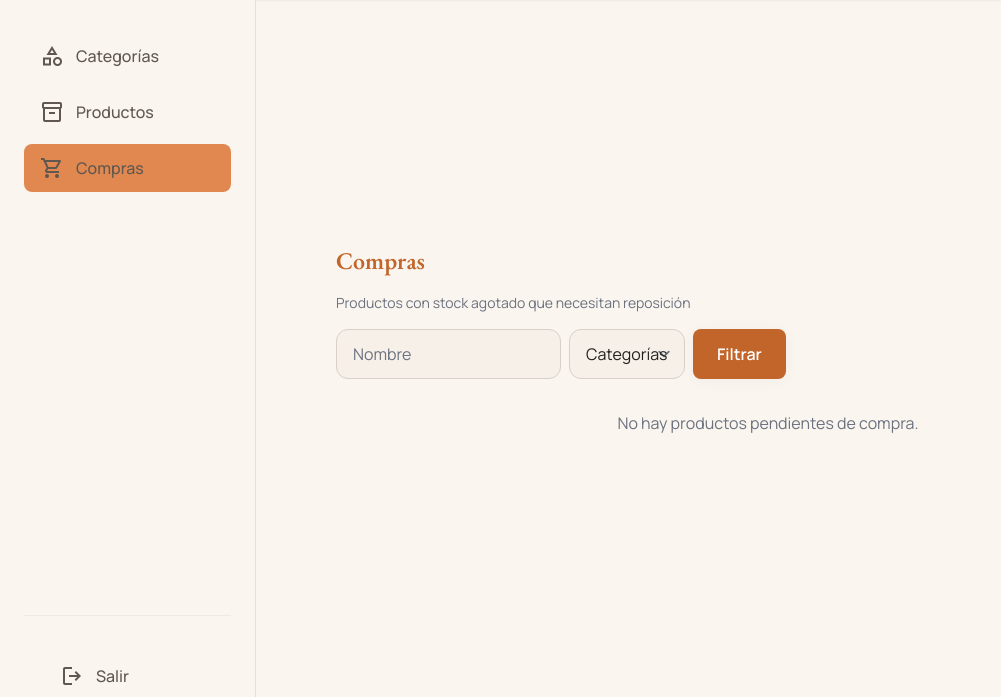
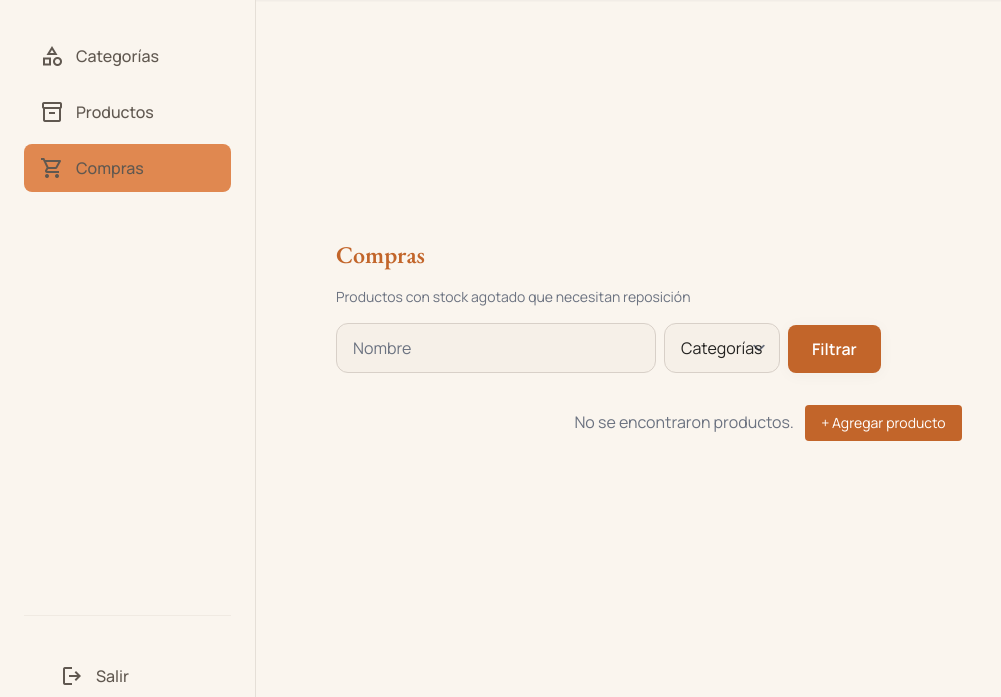
Before and after one commit to DIOLINK/djcsk, a Django app: page /compras/ in a window 1280 px wide. Shown: the part 64-761 px from the top of the page, without its empty margins (0-1001 px from the left). Run offline with Django 5.2, Linux system fonts and the light colour scheme; the visitor is signed in with stand-in values (Sample User, id 1); data that the repository does not hold is empty; some libraries are stand-ins or nearby versions.

Commit message:
Enhance product management: update model options for ordering, improve product form with clear input handling, and refine purchase list with better user prompts.

```diff
--- a/inventory/models.py
+++ b/inventory/models.py
@@ -23,6 +23,7 @@ class Product(models.Model):
     class Meta:
         verbose_name = "Producto"
         verbose_name_plural = "Productos"
+        ordering = ["name"]
 
     def __str__(self):
         return self.name
--- a/inventory/templates/product_form.html
+++ b/inventory/templates/product_form.html
@@ -22,4 +22,9 @@
     <a href="{% url 'product_list' %}" class="ml-4">Cancelar</a>
   </form>
 </div>
+<script>
+  document.getElementById('id_price').addEventListener('focus', function () {
+    this.select();
+  });
+</script>
 {% endblock %}
--- a/inventory/templates/purchase_list.html
+++ b/inventory/templates/purchase_list.html
@@ -2,8 +2,13 @@
 <div class="w-full max-w-4xl mx-auto py-8 px-4">
   <h2 class="text-2xl font-semibold text-primary mb-4">Compras</h2>
   <p class="text-sm text-gray-500 mb-4">Productos con stock agotado que necesitan reposición</p>
-  <form method="get" class="mb-4 flex flex-wrap gap-2">
-    <input type="text" name="nombre" value="{{ filtros.nombre }}" placeholder="Nombre" class="border p-1 rounded">
+  <form method="get" class="mb-4 flex flex-wrap gap-2 items-end">
+    <div class="relative">
+      <input type="text" name="nombre" value="{{ filtros.nombre }}" placeholder="Nombre" class="border p-1 rounded pr-7 w-80">
+      {% if filtros.nombre %}
+      <button type="button" onclick="this.previousElementSibling.value='';this.form.submit()" class="absolute right-5 top-1/2 -translate-y-1/2 text-gray-400 hover:text-gray-600 text-lg leading-none">&times;</button>
+      {% endif %}
+    </div>
     <select name="categoria" class="border p-1 rounded">
       <option value="">Categorías</option>
       {% for cat in categories %}
@@ -25,11 +30,16 @@
         {% if p.price %}
         <span class="mr-2">· ${{ p.price }}</span>
         {% endif %}
-        <a class="text-accent ml-2" href="{% url 'product_update' p.pk %}">Reponer</a>
+        <a class="text-accent ml-2" href="{% url 'product_update' p.pk %}?next={% url 'purchase_list' %}">Reponer</a>
       </div>
     </li>
     {% empty %}
-    <li class="py-4 text-center text-gray-500">No hay productos pendientes de compra.</li>
+    <li class="py-4 text-center text-gray-500">
+      No se encontraron productos.
+      <a href="{% url 'product_create' %}?next={% url 'purchase_list' %}" class="ml-2 inline-block px-4 py-2 bg-primary text-white rounded text-sm hover:bg-primary-container hover:text-on-primary-fixed transition-colors">
+        + Agregar producto
+      </a>
+    </li>
     {% endfor %}
   </ul>
 </div>
--- a/inventory/views.py
+++ b/inventory/views.py
@@ -108,6 +108,12 @@ class ProductCreateView(LoginRequiredMixin, CreateView):
     template_name = "product_form.html"
     success_url = reverse_lazy('product_list')
 
+    def get_success_url(self):
+        next_url = self.request.GET.get('next')
+        if next_url:
+            return next_url
+        return self.success_url
+
     def form_valid(self, form):
         response = super().form_valid(form)
         messages.success(self.request, f'Producto "{self.object.name}" creado correctamente.')
@@ -119,6 +125,12 @@ class ProductUpdateView(LoginRequiredMixin, UpdateView):
     form_class = ProductForm
     template_name = "product_form.html"
     success_url = reverse_lazy('product_list')
+
+    def get_success_url(self):
+        next_url = self.request.GET.get('next')
+        if next_url:
+            return next_url
+        return self.success_url
 
     def form_valid(self, form):
         response = super().form_valid(form)
```
Also changed, not shown: inventory/templates/product_list.html (+19 -6 lines), inventory/migrations/0003_alter_product_options.py (added).
